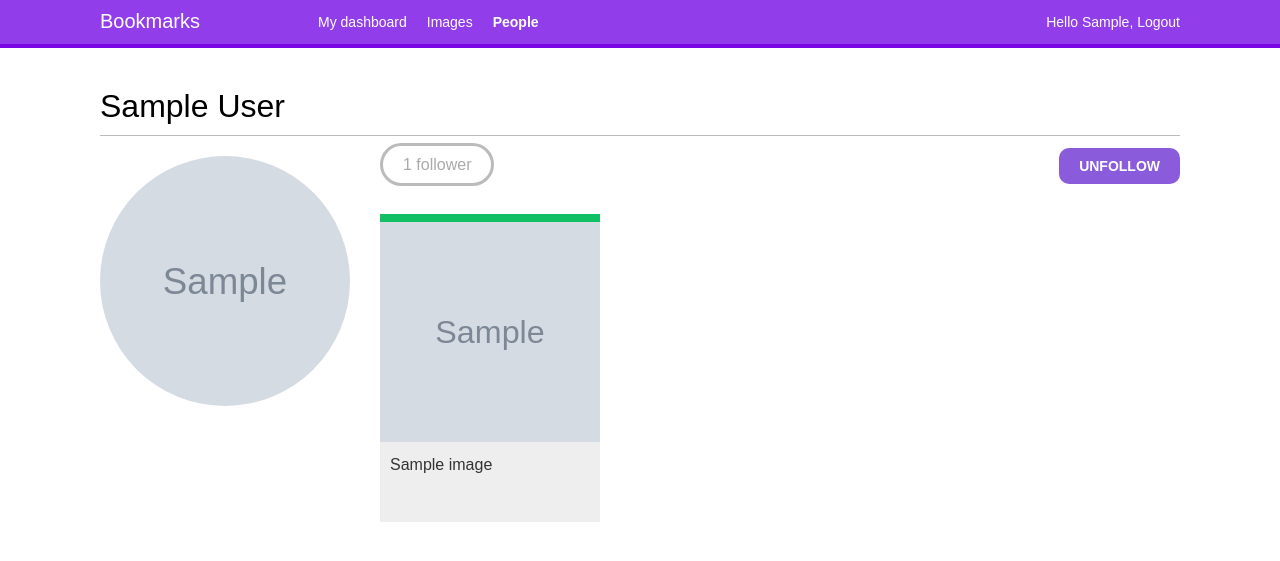
After one commit to LensneL/bookmarks, a Django app: a page that uses account/templates/base.html in a window 1280 px wide. The commit adds this page. Shown: the top 561 px of the page. Run offline with Django 4.2, Linux system fonts and the light colour scheme; a user stored in the database is signed in; tables that the repository leaves empty hold one stand-in row (values such as "Sample post"); grey boxes marked "Sample" are stand-in pictures; some libraries are stand-ins or nearby versions; some web fonts are replaced.

Commit message:
add people list and profile

```diff
--- a/account/static/css/base.css
+++ b/account/static/css/base.css
@@ -334,6 +334,8 @@ a.like, a.follow {
 }
 
 img.user-detail {
+    width: 250px;
+    height: 250px;
     border-radius: 50%;
     float: left;
 }
--- /dev/null
+++ b/account/templates/account/user/detail.html
@@ -0,0 +1,26 @@
+{% extends "base.html" %}
+{% load thumbnail %}
+{% block title %}{{ user.get_full_name }}{% endblock %}
+{% block content %}
+    <h1>{{ user.get_full_name }}</h1>
+    <div class="profile-info">
+        <img src="{% thumbnail user.profile.photo 250x250 %}" class="user-detail">
+    </div>
+    {% with total_followers=user.followers.count %}
+        <span class="count">
+<span class="total">{{ total_followers }}</span>
+follower{{ total_followers|pluralize }}
+</span>
+        <a href="#" data-id="{{ user.id }}" data-action="{% if request.user in user.followers.all %}un{% endif %}follow"
+           class="follow button">
+            {% if request.user not in user.followers.all %}
+                Follow
+            {% else %}
+                Unfollow
+            {% endif %}
+        </a>
+        <div id="image-list" class="image-container">
+            {% include "images/image/list_images.html" with images=user.images_created.all %}
+        </div>
+    {% endwith %}
+{% endblock %}
--- a/account/templates/base.html
+++ b/account/templates/base.html
@@ -17,11 +17,11 @@
                 <a href="{% url "images:list" %}">Images</a>
             </li>
             <li {% if section == "people" %}class="selected"{% endif %}>
-                <a href="#">People</a>
+                <a href="{% url "user_list" %}">People</a>
             </li>
         </ul>
     {% endif %}
-    <span class="user">
+    <span class=" user">
     {% if request.user.is_authenticated %}
         Hello {{ request.user.first_name|default:request.user.username }},
         <a href="{% url "logout" %}">Logout</a>
```
Also changed, not shown: account/templates/account/user/list.html (added, +20 -0 lines), bookmarks/settings.py (+6 -1 lines). Lines whose indentation alone changed are shown as unchanged.
